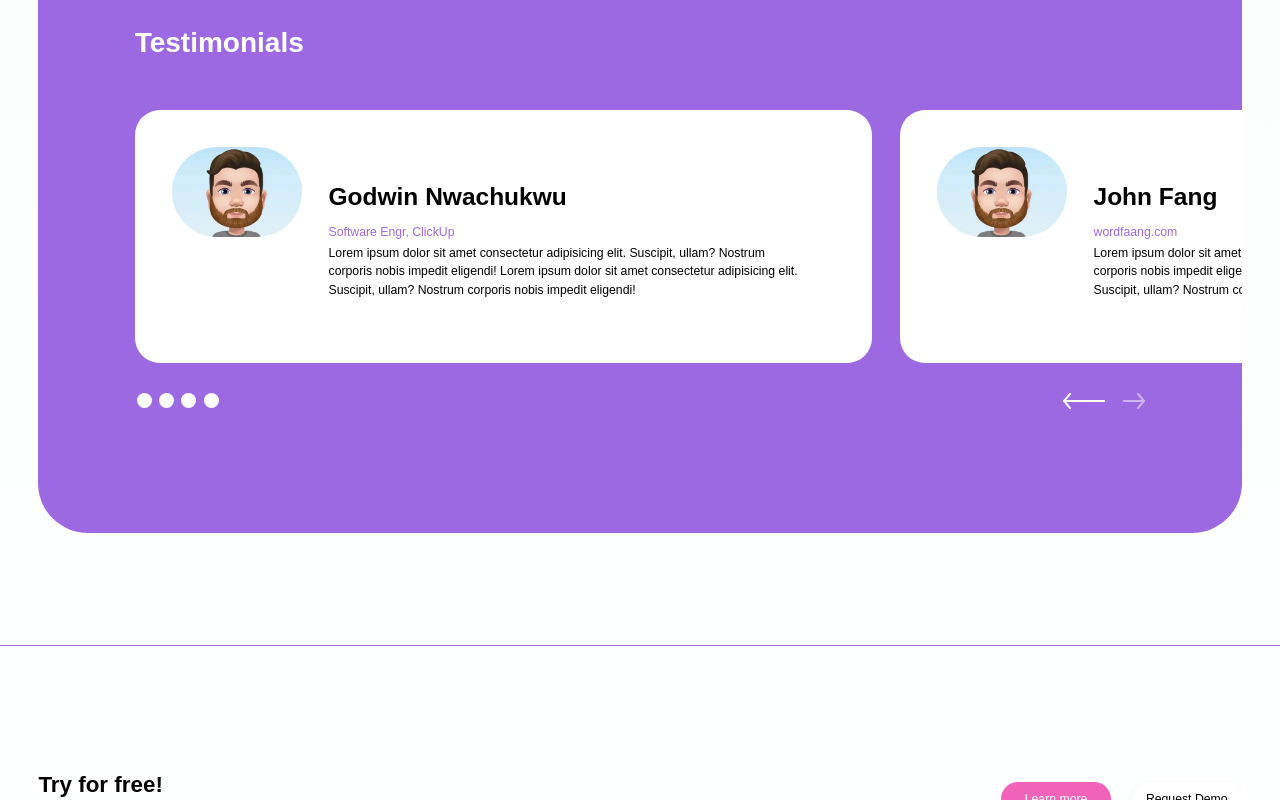
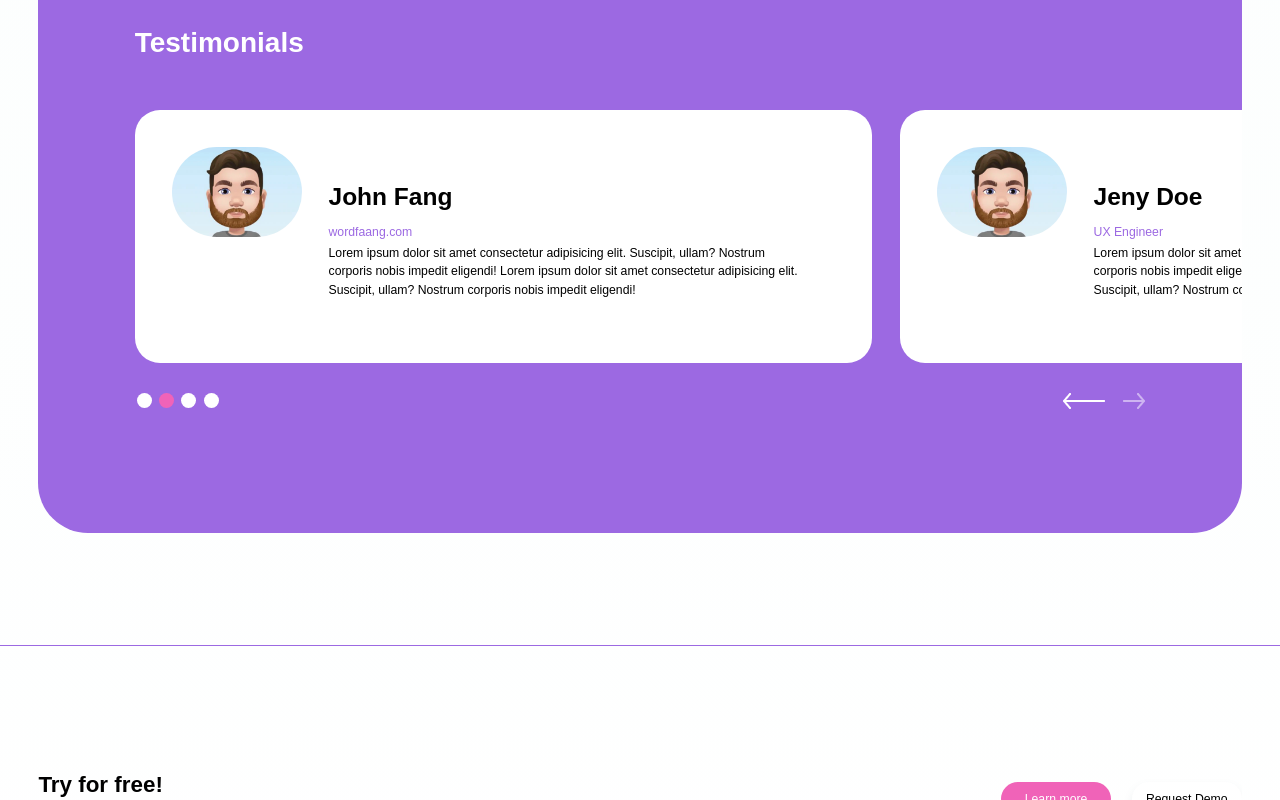
Before and after one commit to Gnwin/Gnwin-HTML-CSS-Engr-Godwin-Nwachukwu-Solution-, a website: page index.html in a window 1280 px wide. Both pictures are taken after a click on the element 1126 px from the left and 3075 px from the top of the page. Shown: the part 2675-3475 px from the top of the page. Drawn offline with Linux system fonts and the light colour scheme.

Commit message:
make carousel functional

```diff
--- a/assets/js/app.js
+++ b/assets/js/app.js
@@ -1,6 +1,6 @@
 let dropdownState = false;
+let navicon = document.getElementById('nav-icon1');
 let dropdown = document.querySelector('.hamburger-dropdown');
-let navicon = document.getElementById('nav-icon1');
 
 navicon.addEventListener('click', function(){
 	this.classList.toggle('open');
@@ -10,3 +10,81 @@ navicon.addEventListener('click', function(){
 	}
 	dropdownState = !dropdownState;
 })
+
+
+let slides = document.getElementById('carousel-inner');
+let dots = document.querySelectorAll('.dot');
+
+console.log(slides.childNodes);
+console.log(slides.children);
+console.log(dots);
+
+var num = 0;
+
+dots[num].classList.add('active');
+function slide(){
+	var remove = slides.removeChild(slides.children[0]);
+	for (let i = 0; i < dots.length; i++){
+		dots[i].classList.remove('active');
+	}
+	num++;
+		if (num === dots.length ) {
+			// dots[num].classList.remove('active');
+			dots[0].classList.add('active');
+			slides.appendChild(remove);
+			num = 0;
+			return;
+		}
+	dots[num].classList.add('active');
+	slides.appendChild(remove);
+};
+
+
+
+// }
+
+// function slide(){
+// 	let first = slides.children[0];
+// 	console.log(first);
+// 	for (let i = 0; i < slides.children.length; i++) {
+// 		if (i === slides.children.length - 1){
+// 			slides.children[i] = first;
+// 			break;
+// 		}
+// 		slides.children[i] = slides.children[i + 1];
+// 	}
+// 	// console.log(arr);
+// 	// return arr;
+// }
+// 	var remove = slides.removeChild(slides.children[0]);
+// 	slides.appendChild(remove);
+// }
+
+
+// function myFunction() {
+//   var list = document.getElementById("myList");
+//   var remove = list.removeChild(list.childNodes[0]);
+//   var demo = document.querySelector('#demo')
+//   demo.appendChild(remove);
+// }
+
+
+
+// arr = [1,2,3,4];
+// function slide(arr){
+//   let first = arr[0];
+//   for (let i = 0; i < arr.length; i++) {
+//      if (i === arr.length - 1){
+//        arr[i] = first;
+//        break;
+//      }
+//      arr[i] = arr[i + 1];
+//   }
+//   console.log(arr);
+//   // return arr;
+// }
+
+// this.slide(arr);
+// this.slide(arr);
+// this.slide(arr);
+// this.slide(arr);
--- a/assets/stylesheets/scss/_main-content.scss
+++ b/assets/stylesheets/scss/_main-content.scss
@@ -213,7 +213,6 @@
 		margin-top: 3%;
 		.dots-res {
 			.dot-res {
-				display: block;
 				cursor: pointer;
 				height: 15px;
 				width: 15px;
@@ -309,10 +308,12 @@
 					border-radius: 50%;
 					display: inline-block;
 					transition: background-color 0.6s ease;
-					// .active,
 					&:hover {
 						background-color: colors.$pink;
 					}
+				}
+				.active {
+					background-color: colors.$pink;
 				}
 			}
 			.arrows {
@@ -322,6 +323,8 @@
 		}
 	}
 }
+
+// .none {display: none;}
 
 @media screen and (min-width: 350px) {
 	.caption-background {
--- a/index.html
+++ b/index.html
@@ -187,7 +187,7 @@
 					<h1 class="carousel-heading">Testimonials</h1>
 
 					<div class="carousel-outer">
-						<div class="carousel-inner">
+						<div class="carousel-inner" id="carousel-inner">
 
 								<div class="slide one">
 									<div class="carousel-avatar">
@@ -227,11 +227,20 @@
 										<img src="./assets/images/SJGKVE5UNVESVCW7BBOHKQCZVE.webp" alt="avatar" class="avatar">
 									</div>
 									<div class="carousel-content">
-									<h2 class="carousel-title">John Fang</h2>
-									<p class="carousel-job-title">wordfaang.com</p>
+										<h2 class="carousel-title">Matthew Henry</h2>
+										<p class="carousel-job-title">matthewhenry.com</p>
 										<p class="carousel-text">Lorem ipsum dolor sit amet consectetur adipisicing elit. Suscipit, ullam? Nostrum corporis nobis impedit eligendi! Lorem ipsum dolor sit amet consectetur adipisicing elit. Suscipit, ullam? Nostrum corporis nobis impedit eligendi!</p>
 									</div>
 								</div>
+
+								<!-- if (num === dots.length ) {
+									// dots[num].classList.remove('active');
+									dots[0].classList.add('active');
+									slides.appendChild(remove);
+									num = 0;
+									return;
+								} -->
+
 
 						</div>
 					</div>
@@ -245,7 +254,7 @@
 						</div>
 						<div class="arrows">
 							<span class="left"><img src="./assets/images/Group 57.png" alt="" class="purple-arrow1 arrow-left"></span>
-							<span class="right"><img src="./assets/images/Group 56 (1).png" alt="" class="purple-arrow1 arrow-right"></span>
+							<span class="right" onclick="slide();"><img src="./assets/images/Group 56 (1).png" alt="" class="purple-arrow1 arrow-right"></span>
 						</div>
 					</div>
 
```
Also changed, not shown: assets/stylesheets/css/style.css, 1 other file. Lines whose indentation alone changed are shown as unchanged.
